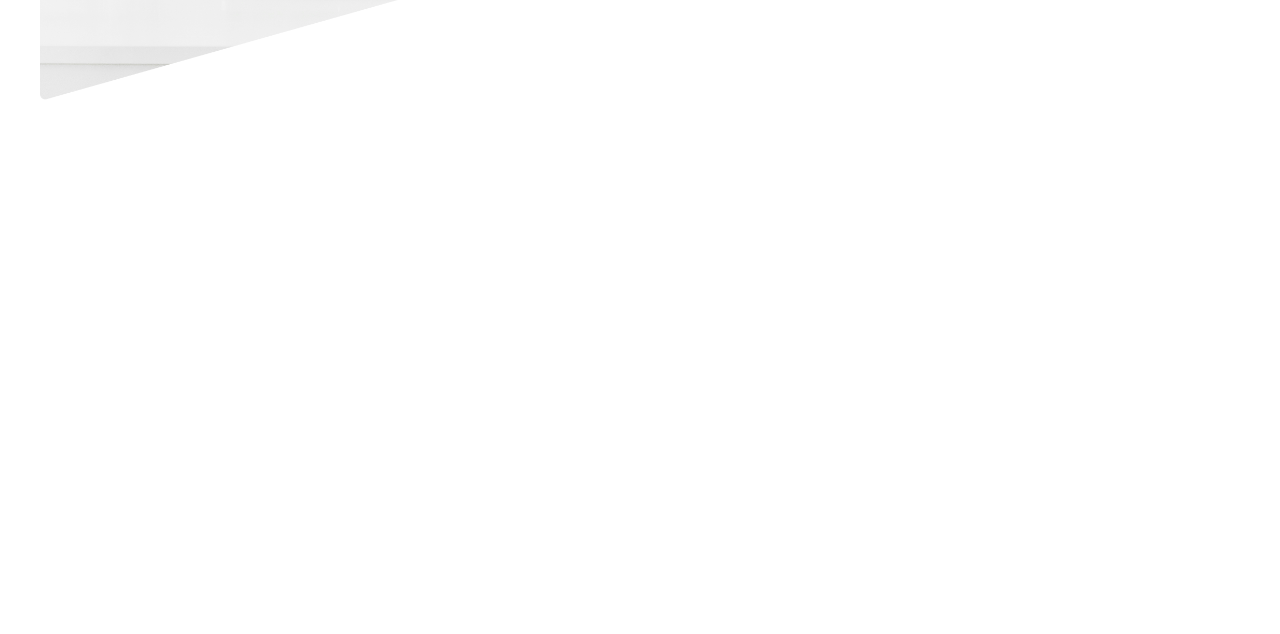
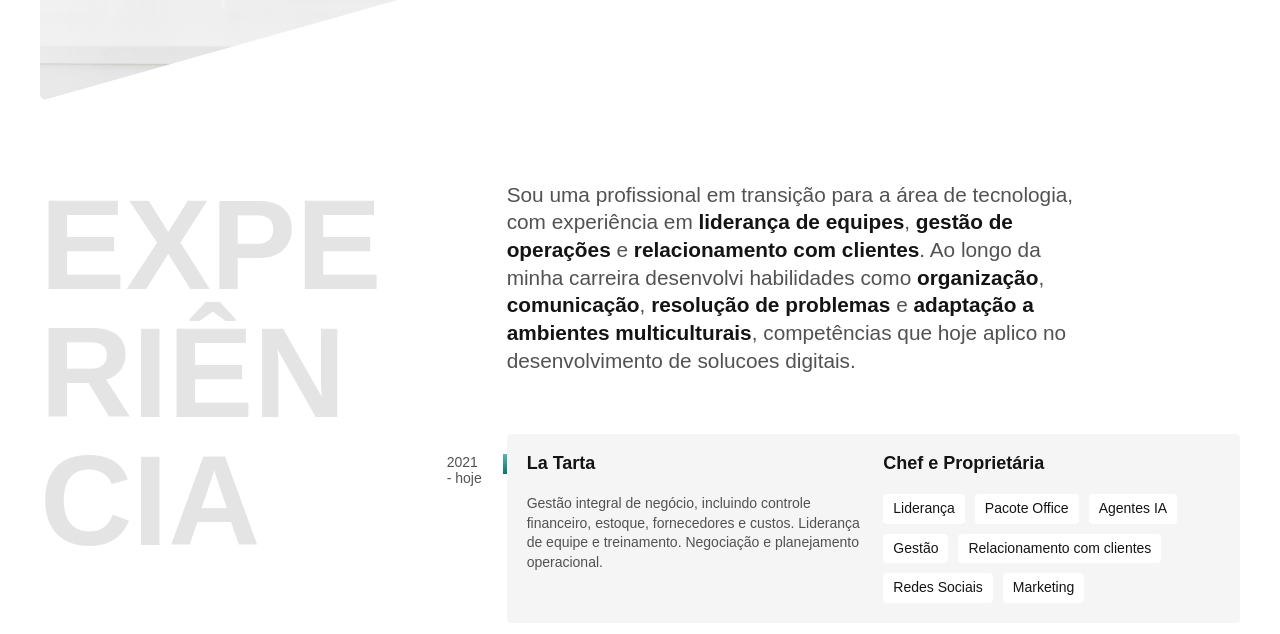
Before and after one commit to Gabriela-Manzo/projeto-portifolio, a plain HTML site: page index.html in a window 1280 px wide. Shown: the part 604-1238 px from the top of the page. Before the commit the page ends 800 px from the top, so only its background shows below. Drawn offline with Linux system fonts and the light colour scheme.

Commit message:
adicionando elementos

```diff
--- /dev/null
+++ b/css/experiencia.css
@@ -0,0 +1,85 @@
+.experiencia {
+    max-width: 1200px;
+    display: grid;
+    margin: 0 auto;
+    padding: 40px 20px;
+    grid-template-columns: 1fr 2fr;
+    gap: 100px;
+}
+
+.experiencia .subtitulo {
+    color: #e0e0e0e0;
+}
+
+.experiencia-texto {
+    font-size: 1.3rem;
+    line-height: 1.33;
+    max-width: 50ch;
+    margin-bottom: 60px;
+    color: #525252;
+}
+
+.experiencia-texto strong {
+    color: #141414;
+}
+
+.empresa {
+    display: grid;
+    grid-template-columns: 1fr 1fr;
+    gap: 10px 20px;
+    padding: 20px;
+    background-color: #f5f5f5;
+    margin-bottom: 20px;
+    border-radius: 4px;
+    position: relative;
+}
+
+.empresa::before {
+    content: '';
+    display: block;
+    width: 4px;
+    height: 20px;
+    background: linear-gradient(#56BAAD, #0A7568);
+    position: absolute;
+    top: 20px;
+    left: -4px;
+}
+
+.empresa-ano{
+    position: absolute;
+    top: 20px;
+    left: -60px;
+    word-break: break-all;
+    max-width: 5ch;
+    color: #525252;
+    font-size: 0.875rem;
+}
+
+.empresa-nome {
+    font-size: 1.125rem;
+    line-height: 1.1;
+    font-weight: bold;
+    margin-bottom: 10px;
+}
+
+.empresa-funcao {
+    font-size: 0.875rem;
+    line-height: 1.4;
+    margin-bottom: 10px;
+    color: #525252;
+}
+
+.empresa-habilidades {
+    display: flex;
+    gap: 10px;
+    flex-wrap: wrap;
+    align-content: start;
+}
+
+.empresa-habilidades li {
+    font-size: 0.875rem;
+    line-height: 1.4;
+    background: #ffff;
+    border-radius: 4px;
+    padding: 5px 10px;
+}
--- a/css/global.css
+++ b/css/global.css
@@ -19,3 +19,11 @@ img {
     max-width: 100%;
     display: block;
 }
+
+.subtitulo {
+    font-size: 8rem;
+    word-break: break-all;
+    line-height: 1;
+    text-transform: uppercase;
+    max-width: 5ch;
+}
--- a/css/introducao.css
+++ b/css/introducao.css
@@ -18,12 +18,12 @@
 .introducao h1::before {
     content: '';
     display: block;
-    width: 120px;
-    height: 130px;
-    background: url('../img/Deco.svg');
+    width: 130px;
+    height: 100px;
+    background: url('../img/deco2.svg');
     position: absolute;
-    top: -25px;
-    left: -35px;
+    top: -10px;
+    left: -40px;
     z-index: -1;
 }
 
@@ -37,19 +37,29 @@
     .introducao h1 {
         font-size: 3rem;
     }
+
 }
 
 @media (max-width: 800px) {
     .introducao {
         grid-template-columns: 1fr 1fr;
         gap: 40px;
-        font-size: 2rem;
+        font-size: 1.5rem;
         text-align: center;
     }
 
     .introducao h1::before {
-        width: 40px;
-        height: 30px;
+        display: none;
     }
 
 }
+
+@media (max-width: 500px) {
+    .introducao {
+        grid-template-columns: 1fr;
+    }
+
+    .introducao img {
+        display: none;
+    }
+}
--- a/css/style.css
+++ b/css/style.css
@@ -1,3 +1,4 @@
 @import './global.css';
 @import './header.css' ;
-@import './introducao.css'; ;
+@import './introducao.css';
+@import './experiencia.css';
--- a/index.html
+++ b/index.html
@@ -11,8 +11,8 @@
         <img src="./img/logo.svg" alt="Logo Gabriela Manzo" class="logo">
         <nav>
             <ul class="header-menu">
-                <li><a href="#experiência">Experiência</a></li>
-                <li><a href="#formação">Formação</a></li>
+                <li><a href="#experiencia">Experiência</a></li>
+                <li><a href="#formacao">Formação</a></li>
                 <li><a href="#contato">Contato</a></li>
             </ul>
         </nav>
@@ -24,5 +24,26 @@
             <p>Localizada no Rio de Janeiro, Brasil</p>
         </div>
     </main>
+    <section area-label="Experiência" id="experiencia" class="experiencia">
+        <h2 class="subtitulo">Experiência</h2>
+        <div>
+            <p class="experiencia-texto">Sou uma profissional em transição para a área de tecnologia, com experiência em <strong>liderança de equipes</strong>, <strong>gestão de operações</strong> e <strong>relacionamento com clientes</strong>. Ao longo da minha carreira desenvolvi habilidades como <strong>organização</strong>, <strong>comunicação</strong>, <strong>resolução de problemas</strong> e <strong>adaptação a ambientes multiculturais</strong>, competências que hoje aplico no desenvolvimento de solucoes digitais.</p>
+
+            <div class="empresa">
+                <span class="empresa-ano">2021 - hoje</span>
+                <h3 class="empresa-nome">La Tarta</h3>
+                <span class="empresa-cargo empresa-nome">Chef e Proprietária</span>
+                <p class="empresa-funcao">Gestão integral de negócio, incluindo controle financeiro, estoque, fornecedores e custos. Liderança de equipe e treinamento. Negociação e planejamento operacional.</p>
+                <ul class="empresa-habilidades">
+                    <li>Liderança</li>
+                    <li>Pacote Office</li>
+                    <li>Agentes IA</li>
+                    <li>Gestão</li>
+                    <li>Relacionamento com clientes</li>
+                    <li>Redes Sociais</li>
+                    <li>Marketing</li>
+            </div>
+        </div>
+    </section>
 </body>
 </html>
```
Also changed, not shown: img/Deco.svg (deleted), img/deco2.svg (added), 1 other file.
